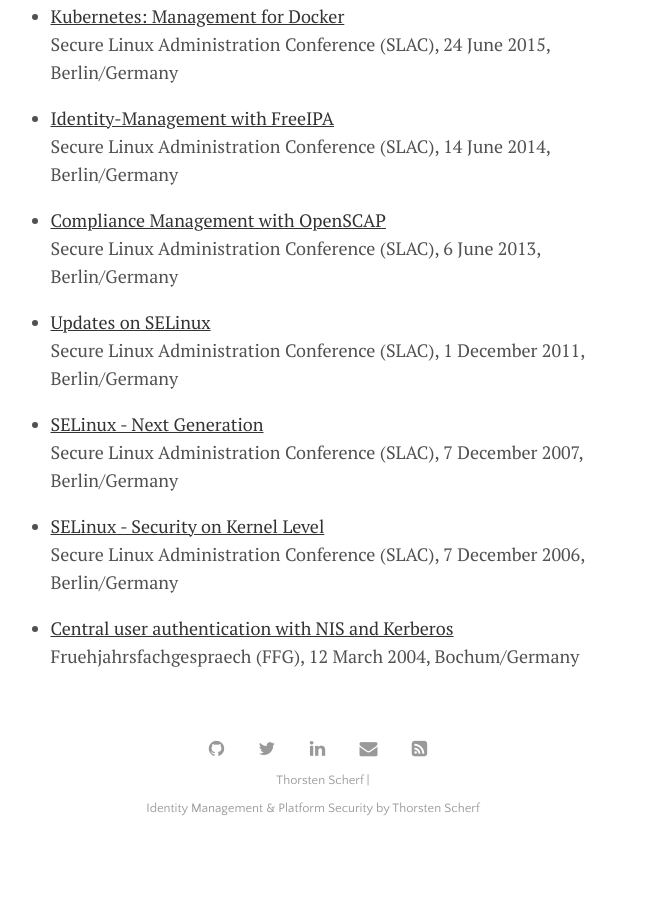
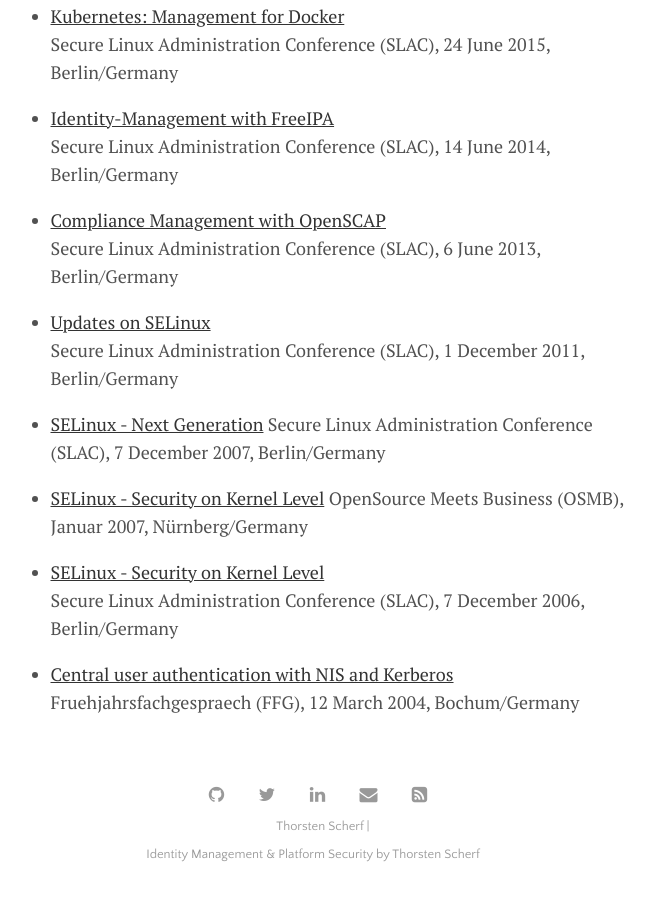
Before and after one commit to tscherf/tscherf.github.io, a Jekyll site: the page built from menu/talks.md, in a window 1280 px wide and 900 px high, scrolled down 1127 px. Shown: the whole window, without its empty margins (322-977 px from the left). Built offline with Jekyll 4.4.1, drawn with Linux system fonts in a browser that asks for light colours; before the commit the page ends 1981 px from its top, so only the background shows below that.

Commit message:
add OSMB talk

```diff
--- a/menu/talks.md
+++ b/menu/talks.md
@@ -48,6 +48,9 @@ Secure Linux Administration Conference (SLAC), 1 December 2011, Berlin/Germany
 - [SELinux - Next Generation](https://www.heinlein-support.de/web/akademie/slac-2007/slac07-selinux-next-generation/)
 Secure Linux Administration Conference (SLAC), 7 December 2007, Berlin/Germany
 
+- [SELinux - Security on Kernel Level](https://people.redhat.com/tscherf/talks/osmb2007_selinux.pdf/)
+OpenSource Meets Business (OSMB), Januar 2007, Nürnberg/Germany
+
 - [SELinux - Security on Kernel Level](http://www.heinlein-support.de/web/akademie/slac-selinux)
 Secure Linux Administration Conference (SLAC), 7 December 2006, Berlin/Germany
 
```
